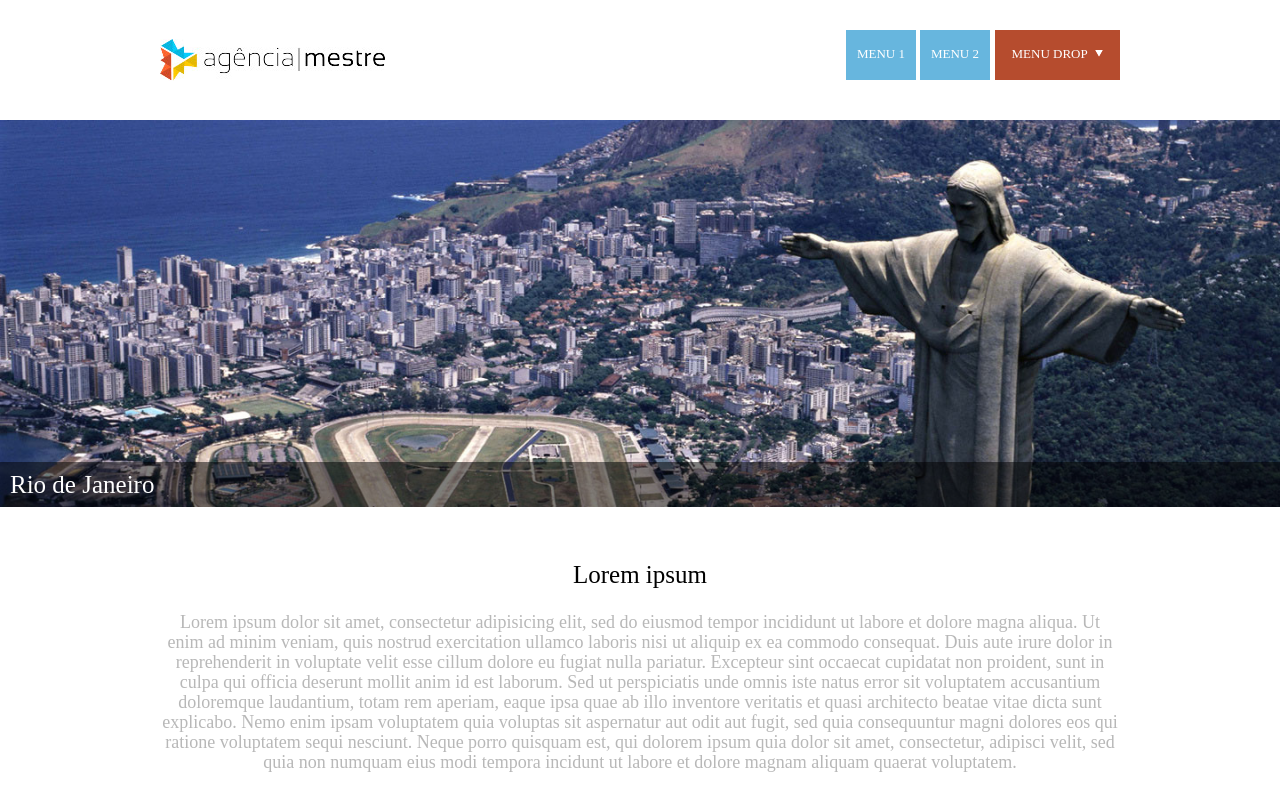
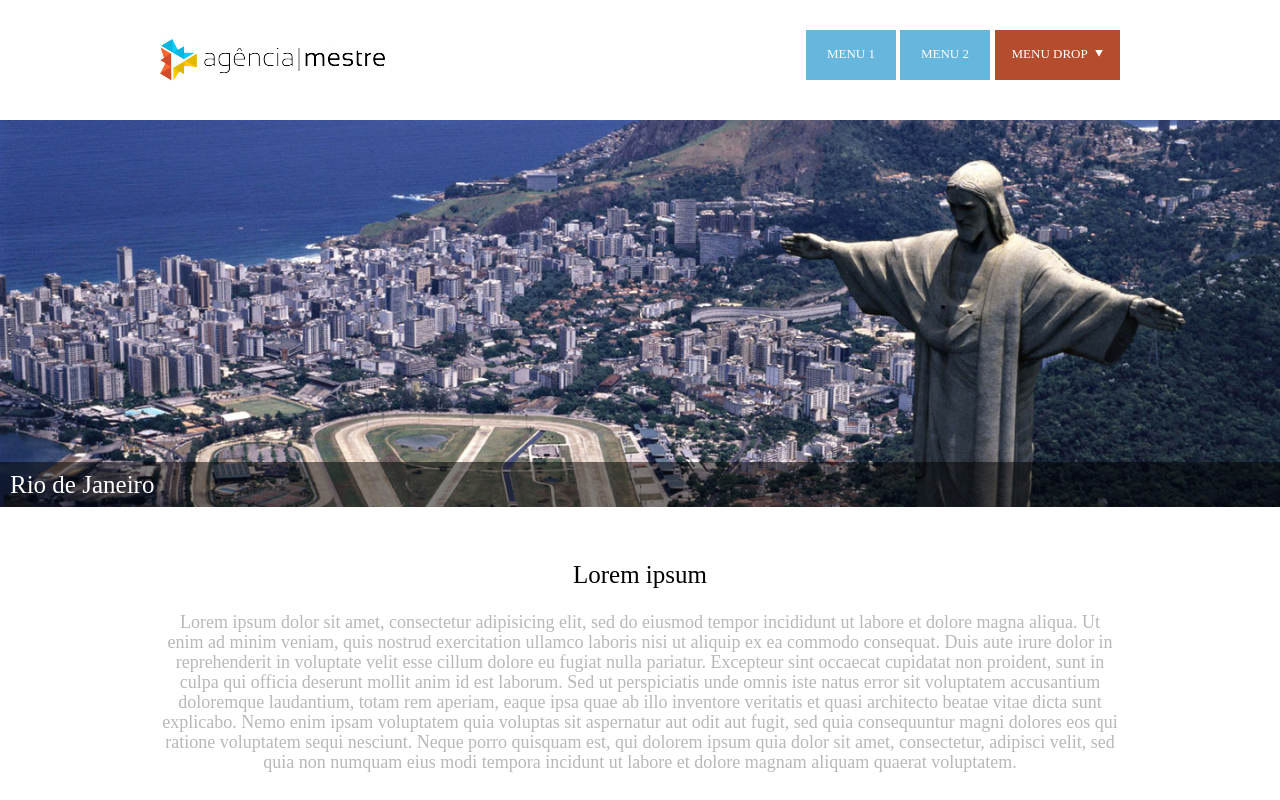
Before and after one commit to MestreSEO/mestre-teste-front, a plain HTML site: page index.html in a window 1280 px wide. Shown: the top 800 px of the page. Drawn offline with nearby package versions, Linux system fonts and the light colour scheme.

Commit message:
ajustes css .content

```diff
--- a/css/sass/style.scss
+++ b/css/sass/style.scss
@@ -107,7 +107,7 @@ $column_width:120;
     color: #fff;
     display: inline-block;
     background-color: #67b6de;
-    width: 70px;
+    width: 90px;
     height: 50px;
     position: relative;
   }
@@ -211,7 +211,6 @@ $column_width:120;
 
   .content
   {
-    margin: 0 16%;
     padding: 20px;
     text-align: center;
   }
```
Also changed, not shown: css/style.css, 1 other file.
